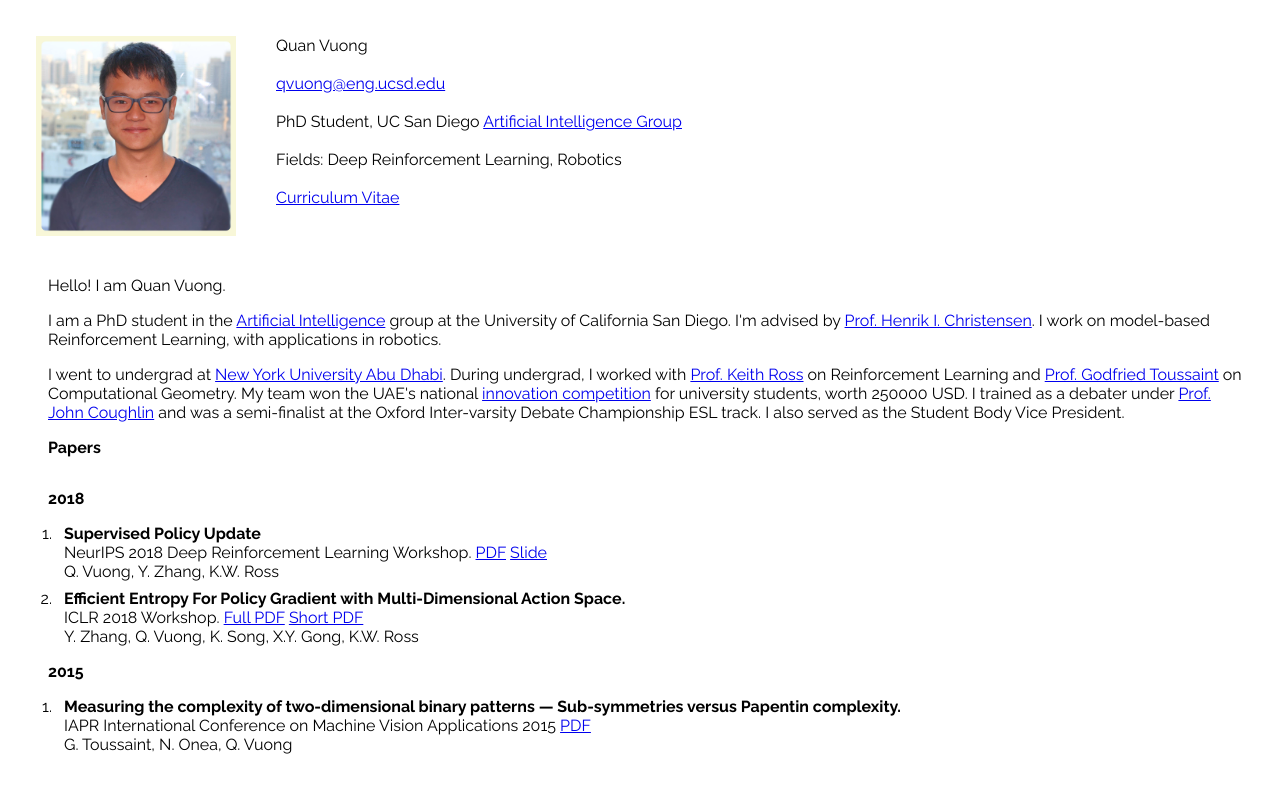
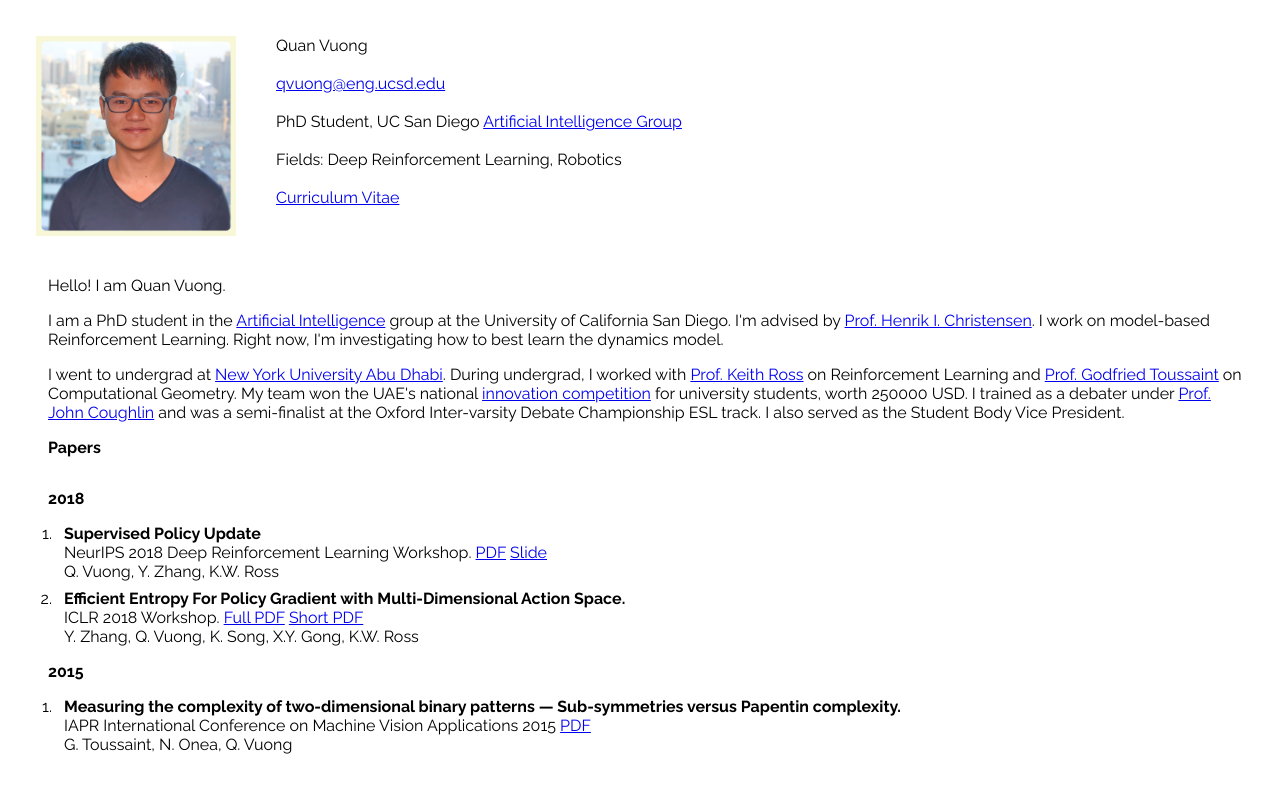
Before and after one commit to quanvuong/quanvuong.github.io, a React (Create React App) app: page / in a window 1280 px wide. Shown: the top 792 px of the page. Built offline with nearby package versions, Linux system fonts and the light colour scheme.

Commit message:
rephrase interest

```diff
--- a/src/Summary.js
+++ b/src/Summary.js
@@ -7,7 +7,7 @@ class Summary extends Component {
       <div className="Summary">
         <div className="SummaryOneP">Hello! I am Quan Vuong.</div>
 
-        <div className="SummaryOneP">I am a PhD student in the <a href="http://ai.ucsd.edu/">Artificial Intelligence</a> group at the University of California San Diego. I'm advised by <a href="http://www.hichristensen.net">Prof. Henrik I. Christensen</a>. I work on model-based Reinforcement Learning, with applications in robotics.</div>
+        <div className="SummaryOneP">I am a PhD student in the <a href="http://ai.ucsd.edu/">Artificial Intelligence</a> group at the University of California San Diego. I'm advised by <a href="http://www.hichristensen.net">Prof. Henrik I. Christensen</a>. I work on model-based Reinforcement Learning. Right now, I'm investigating how to best learn the dynamics model.</div>
 
         <div className="SummaryOneP">I went to undergrad at <a href="https://en.wikipedia.org/wiki/New_York_University_Abu_Dhabi">New York University Abu Dhabi</a>. During undergrad, I worked with <a href="http://www.nyu.edu/projects/keithwross/">Prof. Keith Ross</a> on Reinforcement Learning and <a href="http://cgm.cs.mcgill.ca/~godfried/">Prof. Godfried Toussaint</a> on Computational Geometry. My team won the UAE's national <a href="https://nyuad.nyu.edu/en/news/latest-news/honors-and-awards/2016/february/roadwatch-app-wins-uae-best-m-government-service-award.html">innovation competition</a> for university students, worth 250000 USD. I trained as a debater under <a href="https://its.law.nyu.edu/facultyprofiles/index.cfm?fuseaction=profile.overview&personid=42911">Prof. John Coughlin</a> and was a semi-finalist at the Oxford Inter-varsity Debate Championship ESL track. I also served as the Student Body Vice President.</div>
       </div>
```
